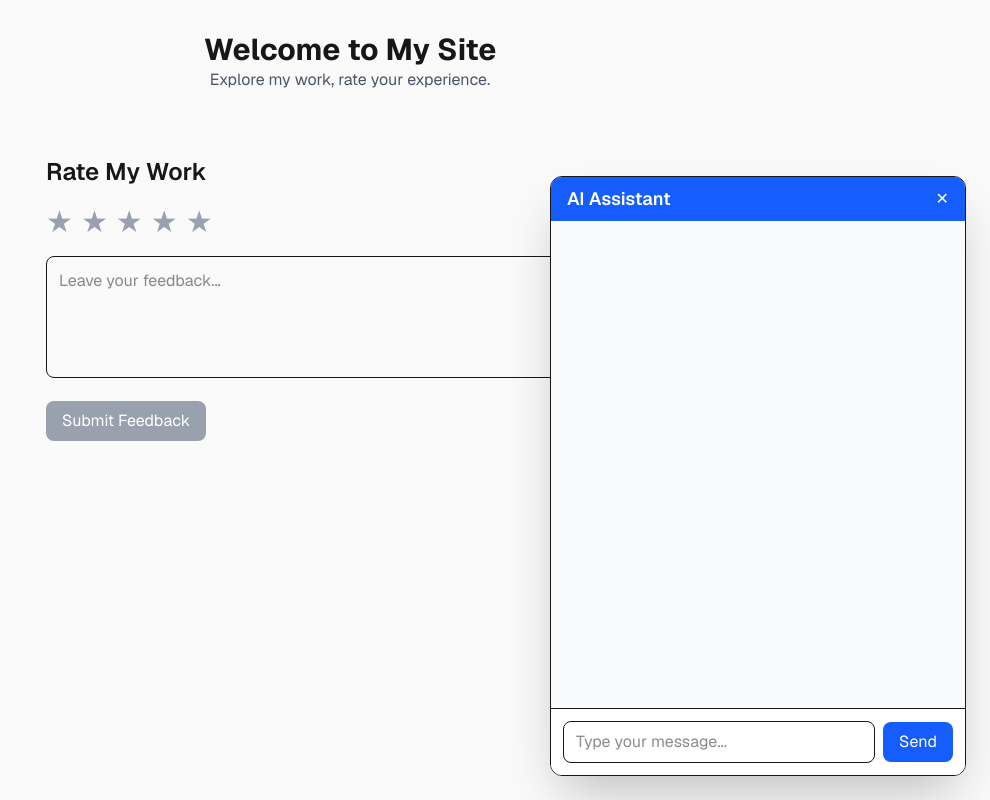
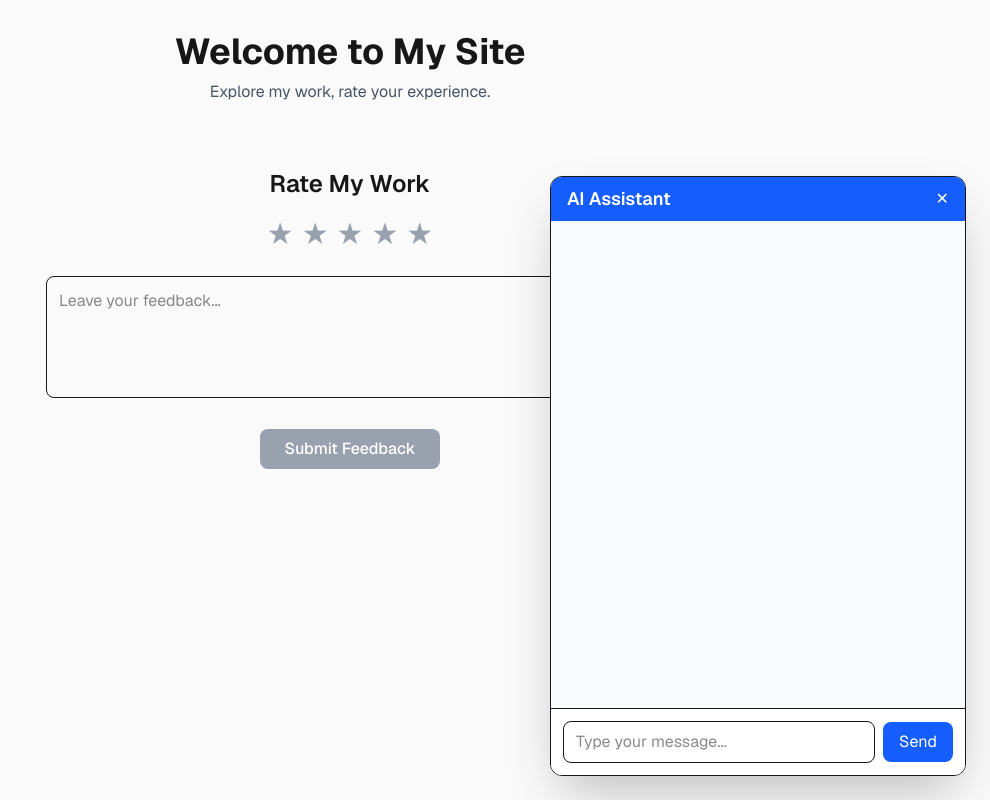
Before and after one commit to kamleshbajpai90/chatbot, a Next.js app: page /chatbot in a window 1280 px wide. Shown: the whole page, without its empty margins (290-1280 px from the left). Built offline with nearby package versions, Linux system fonts and the light colour scheme.

Commit message:
portfolio page added

```diff
--- a/package.json
+++ b/package.json
@@ -11,6 +11,7 @@
   "dependencies": {
     "@langchain/core": "^1.1.44",
     "@langchain/openai": "^1.4.5",
+    "geoip-lite": "^2.0.2",
     "jspdf": "^4.2.1",
     "lucide-react": "^1.14.0",
     "mongoose": "^9.6.2",
@@ -22,6 +23,7 @@
   },
   "devDependencies": {
     "@tailwindcss/postcss": "^4",
+    "@types/geoip-lite": "^1.4.4",
     "@types/node": "^20",
     "@types/react": "^19",
     "@types/react-dom": "^19",
--- a/src/app/chatbot/page.tsx
+++ b/src/app/chatbot/page.tsx
@@ -29,19 +29,19 @@ export default function Chatbot() {
 
   return (
     <div className="min-h-screen bg-zinc-50 dark:bg-black font-sans">
-      <header className="p-8 text-center">
-        <h1 className="text-3xl font-bold">Welcome to My Site</h1>
-        <p className="text-gray-600 dark:text-gray-400">
+      <header className="p-6 sm:p-8 text-center">
+        <h1 className="text-3xl sm:text-4xl font-bold">Welcome to My Site</h1>
+        <p className="mt-2 text-gray-600 dark:text-gray-400">
           Explore my work, rate your experience.
         </p>
       </header>
 
       {/* Rating Section */}
-      <section className="max-w-2xl mx-auto p-8">
-        <h2 className="text-2xl font-semibold mb-4">Rate My Work</h2>
-        <form onSubmit={handleSubmit} className="space-y-4">
+      <section className="max-w-2xl mx-auto px-4 sm:px-8 py-8">
+        <h2 className="text-2xl font-semibold mb-4 text-center">Rate My Work</h2>
+        <form onSubmit={handleSubmit} className="space-y-6">
           {/* Star Rating */}
-          <div className="flex space-x-2">
+          <div className="flex justify-center space-x-2">
             {[1, 2, 3, 4, 5].map((star) => (
               <button
                 type="button"
@@ -49,7 +49,7 @@ export default function Chatbot() {
                 onClick={() => setRating(star)}
                 onMouseEnter={() => setHover(star)}
                 onMouseLeave={() => setHover(0)}
-                className={`text-3xl ${
+                className={`text-3xl transition-colors ${
                   (hover || rating) >= star
                     ? "text-yellow-400"
                     : "text-gray-400"
@@ -70,10 +70,11 @@ export default function Chatbot() {
           />
 
           {/* Submit Button */}
+          <div className="flex justify-center">
             <button
               type="submit"
               disabled={rating === 0 || feedback.trim() === ""}
-            className={`px-4 py-2 rounded-lg transition-colors ${
+              className={`w-full sm:w-auto px-6 py-2 rounded-lg transition-colors font-medium ${
                 rating === 0 || feedback.trim() === ""
                   ? "bg-gray-400 text-white cursor-not-allowed"
                   : "bg-blue-600 text-white hover:bg-blue-700"
@@ -81,11 +82,14 @@ export default function Chatbot() {
             >
               Submit Feedback
             </button>
+          </div>
         </form>
       </section>
 
       {/* Chatbot Widget */}
+      <div className="mx-4 sm:mx-0">
         <ChatbotWidget />
+      </div>
     </div>
   );
 }
--- a/src/app/page.tsx
+++ b/src/app/page.tsx
@@ -62,7 +62,7 @@ export default function Home() {
           Email: kamleshbjp40@gmail.com
         </p>
         <p className="mt-1 text-blue-600 dark:text-blue-400 font-medium">
-          LinkedIn: linkedin.com/in/kamlesh-bajpai
+          LinkedIn: linkedin.com/in/kamlesh-bajpai-23bb3066/
         </p>
         <p className="mt-1 text-blue-600 dark:text-blue-400 font-medium">
           GitHub: github.com/kamleshbajpai90
```
Also changed, not shown: 1 other file (tests, documents, lock files or other folders). Lines whose indentation alone changed are shown as unchanged.
